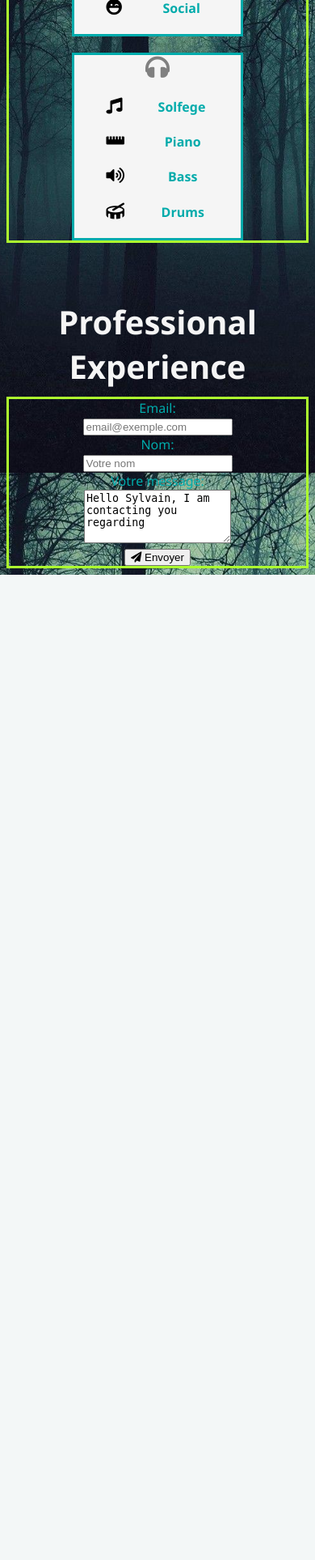
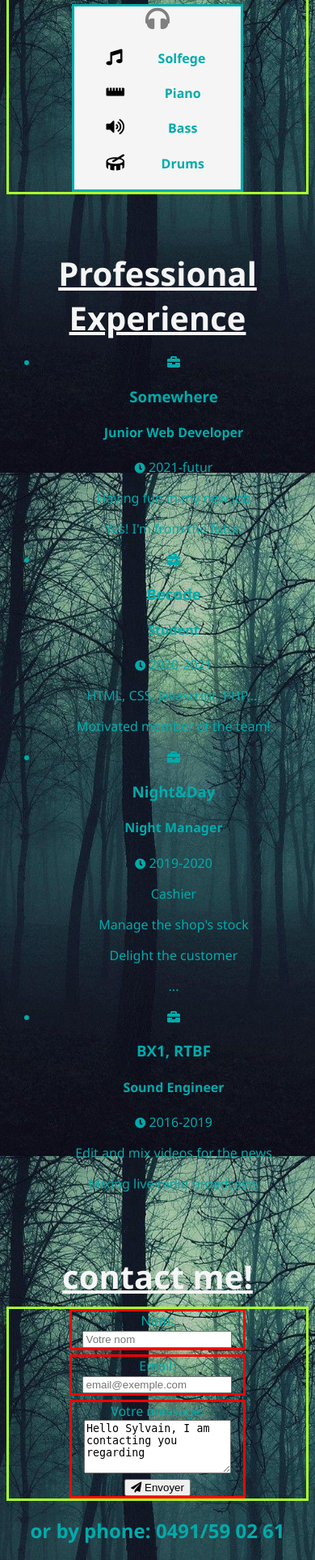
Before and after one commit to SylvainDurant/My-CV, a PHP site: page / in a window 390 px wide. Shown: the part 1104-3031 px from the top of the page at 81% size. Before the commit the page ends 1814 px from the top, so only its background shows below. Run offline with PHP 8.4, Linux system fonts and the light colour scheme; some libraries are stand-ins or nearby versions.

Commit message:
fixed responsive contact

```diff
--- a/index.html
+++ b/index.html
@@ -81,28 +81,100 @@
 
     <section>
         <h1>Professional Experience</h1>
+        <ul class="timeline">
+            <li>
+                <div class="timeline-badge"><span class="fas fa-briefcase"></span></div>
+                <div class="timeline-panel-container">
+                    <div class="timeline-panel">
+                        <div class="timeline-heading">
+                            <h3>Somewhere</h3>
+                            <h4>Junior Web Developer</h4>
+                            <p class="text-muted"><small class="fas fa-clock"></small> 2021-futur</p>
+                        </div>
+                        <div class="timeline-body">
+                            <p>Having fun in my new job</p>
+                            <p>Yes! I'm from the futur.</p>
+                        </div>
+                    </div>
+                </div>
+            </li>
+            <li>
+                <div class="timeline-badge"><span class="fas fa-briefcase"></span></div>
+                <div class="timeline-panel-container-inverted">
+                    <div class="timeline-panel">
+                        <div class="timeline-heading">
+                            <h3>Becode</h3>
+                            <h4>Student</h4>
+                            <p class="text-muted"><small class="fas fa-clock"></small> 2020-2021</p>
+                        </div>
+                        <div class="timeline-body">
+                            <p>HTML, CSS, Javascript, PHP,...</p>
+                            <p>Motivated member of the team!</p>
+                        </div>
+                    </div>
+                </div>
+            </li>
+            <li>
+                <div class="timeline-badge"><span class="fas fa-briefcase"></span></div>
+                <div class="timeline-panel-container">
+                    <div class="timeline-panel">
+                        <div class="timeline-heading">
+                            <h3>Night&Day</h3>
+                            <h4>Night Manager</h4>
+                            <p class="text-muted"><small class="fas fa-clock"></small> 2019-2020</p>
+                        </div>
+                        <div class="timeline-body">
+                            <p>Cashier</p>
+                            <p>Manage the shop's stock</p>
+                            <p>Delight the customer</p>
+                            <p>...</p>
+                        </div>
+                    </div>
+                </div>
+            </li>
+            <li>
+                <div class="timeline-badge"><span class="fas fa-briefcase"></span></div>
+                <div class="timeline-panel-container-inverted">
+                    <div class="timeline-panel">
+                        <div class="timeline-heading">
+                            <h3>BX1, RTBF</h3>
+                            <h4>Sound Engineer</h4>
+                            <p class="text-muted"><small class="fas fa-clock"></small> 2016-2019</p>
+                        </div>
+                        <div class="timeline-body">
+                            <p>Edit and mix videos for the news</p>
+                            <p>Mixing live radio broadcasts</p>
+                        </div>
+                    </div>
+                </div>
+            </li>
+        </ul>
     </section>
 
-    <section id="contact" class="grid">
+    <section id="contact">
+        <h1>contact me!</h1>
         <form id="contact" action="" method="POST">
-            <div>
-                <div class="contactInput">
-                    <label name="email"><span class="bold">Email:</span></label>
+            <div class="grid">
+                <div class="name">
+                    <label name="name">Nom:</label>
+                    <input placeholder="Votre nom" required>
+                </div>
+                <div class="email">
+                    <label name="email">Email:</label>
                     <input placeholder="email@exemple.com" required>
                 </div>
-                <div class="contactInput">
-                    <label name="name"><span class="bold">Nom:</span></label>
-                    <input placeholder="Votre nom" required>
+                <div class="message">
+                    <div>
+                        <label name="message">Votre message:</label>
+                    </div>
+                    <div>
+                        <textarea rows="4">Hello Sylvain, I am contacting you regarding </textarea>
+                    </div>
+                    <button name="submit" type="submit"><i class="fas fa-paper-plane"></i> Envoyer</button>
                 </div>
             </div>
-                <div>
-                    <label name="message"><span class="bold">Votre message:</span></label>
-                </div>
-                <div>
-                    <textarea rows="4">Hello Sylvain, I am contacting you regarding </textarea>
-                </div>
-                <button name="submit" type="submit"><i class="fas fa-paper-plane"></i> Envoyer</button>
         </form>
+        <h2>or by phone: 0491/59 02 61</h2>
     </section>
 </body>
 </html>
--- a/styles/style.css
+++ b/styles/style.css
@@ -13,6 +13,7 @@
 }
 h1{
     font-size: 40px;
+    text-decoration: underline;
     margin: 10px;
     padding-top: 60px;
     color: whitesmoke;
@@ -111,6 +112,11 @@
     padding-top: 60px;
     display: grid;
 }
+#about h1{
+    text-decoration: none;
+    padding-top: 0;
+    color: black;
+}
 #about .gridImage{
     grid-column: 2 / span 1;
 }
@@ -121,7 +127,7 @@
 }
 #about .gridText{
     grid-column: 3 / span 2;
-    background-color: rgba(245, 245, 245, 0.3);
+    background-color: rgba(245, 245, 245, 0.7);
     border-radius: 30px;
 }
 @media only screen and (max-width: 600px) {
@@ -130,10 +136,10 @@
     }
 }
 #about a{
-    color: whitesmoke;
+    color: black;
     font-weight: bolder;
     text-decoration: none;
-    border: solid whitesmoke;
+    border: solid black;
     padding: 10px;
     border-radius: 10px;
     border-width: 1px;
@@ -215,7 +221,47 @@
     justify-content: center;
 }
 
+/* Professional Experience */
+
+
 /* CONTACT */
-#contact{
-    grid-column: 3;
+#contact .grid{
+    display: grid;
+    grid-gap: 5px;
+    grid-template-columns: repeat(5, 1fr);
+    grid-template-rows: auto;
+    border: solid greenyellow;
 }
+#contact .name{
+    border: red solid;
+    grid-area:1 / 2 / 1 / span 3;
+}
+#contact .email{
+    border: red solid;
+    grid-area:2 / 2 / 2 / span 3;
+}
+#contact .message{
+    border: red solid;
+    grid-area:3 / 2 / 3 / span 3;
+}
+@media only screen and (min-width: 768px) {
+    #contact .grid{
+        display: grid;
+        grid-gap: 5px;
+        grid-template-columns: repeat(4, 1fr);
+        grid-template-rows: auto;
+        border: solid greenyellow;
+    }
+    #contact .name{
+        border: red solid;
+        grid-area:1 / 2 / 1 / span 1;
+    }
+    #contact .email{
+        border: red solid;
+        grid-area:1 / 3 / 2 / span 1;
+    }
+    #contact .message{
+        border: red solid;
+        grid-area:2 / 2 / 3 / span 2;
+    }
+}
```
